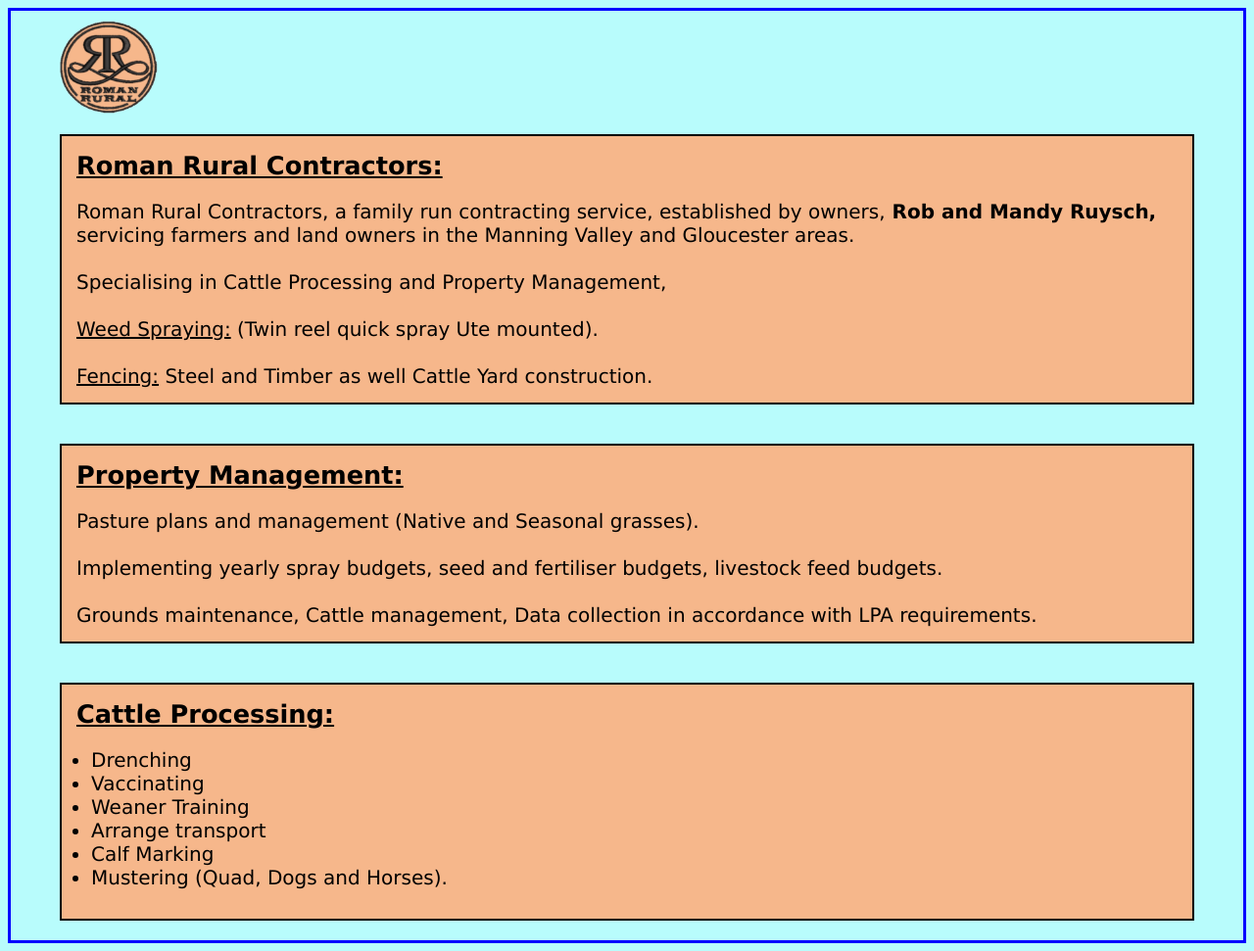
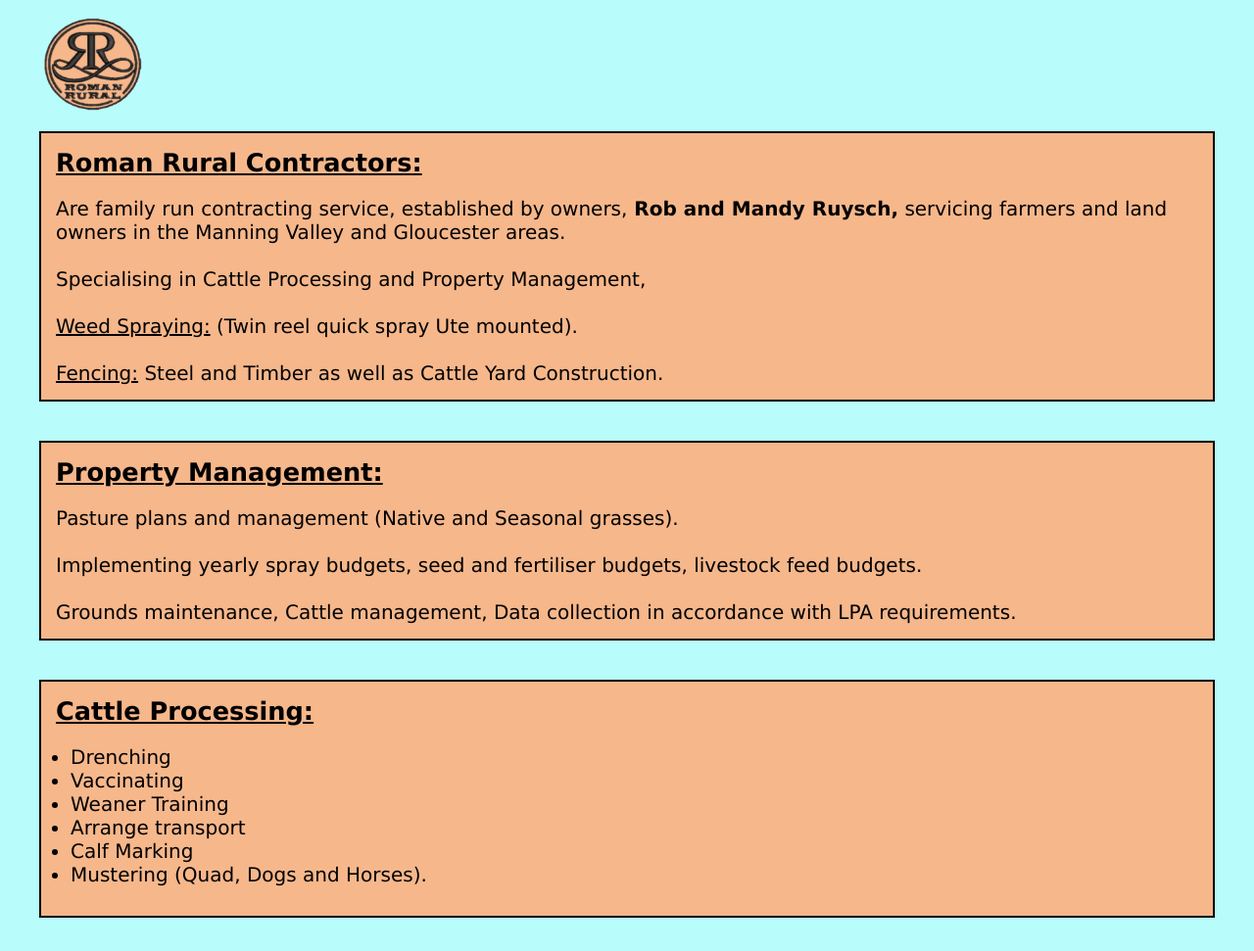
Before and after one commit to BRuysch/romanrural, a plain HTML site: page About.html in a window 1280 px wide. Shown: the whole page at 98% size. Drawn offline with Linux system fonts and the light colour scheme.

Commit message:
update 21-6-24

```diff
--- a/About.html
+++ b/About.html
@@ -8,13 +8,14 @@
     body{
       font-family: Verdana, Geneva, Tahoma, sans-serif;
     background-color: rgba(20, 247, 247, 0.3);
-    border: 3px solid blue;
-
+    /*border: 3px solid blue;*/
+      margin-left: 40px;
+      margin-right: 40px;
 
     }
     .Hello{
       width: 100px;
-      margin-left: 50px;
+      margin-left: 5px;
       margin-top: 10px;
 
     }
@@ -22,8 +23,7 @@
       color: black;
       text-decoration: underline;
       font-size: 160%;
-      margin-left: 50px;
-      margin-right: 50px;
+
       margin-bottom: -30px;
       background: #f6b78b;
       padding: 15px;
@@ -37,8 +37,7 @@
       color: black;
       text-decoration: underline;
       font-size: 160%;
-      margin-left: 50px;
-      margin-right: 50px;
+
       margin-bottom: -30px;
       background: #f6b78b;
       padding: 15px;
@@ -53,8 +52,7 @@
       border: 2px solid black;
       border-top: none;
       background: #f6b78b;
-      margin-right: 50px;
-      margin-left: 50px;
+
       padding: 15px;
       padding-top: 15px;
       margin-bottom: 40px;
@@ -67,8 +65,7 @@
       font-size: 20px;
       text-align: centre;
       margin-top: 5px;
-      margin-left: 50px;
-      margin-right: 50px;
+
       background: #f6b78b;
       border: 2px solid black;
       border-top: none;
@@ -83,7 +80,7 @@
   <header><h1>Roman Rural Contractors:</h1></header>
 
   <p>
-    Roman Rural Contractors, a family run contracting service, established by owners,<b> Rob and Mandy Ruysch,</b> servicing farmers and land owners in the Manning Valley and Gloucester areas.
+    Are family run contracting service, established by owners,<b> Rob and Mandy Ruysch,</b> servicing farmers and land owners in the Manning Valley and Gloucester areas.
     <br>
     <br>
     Specialising in Cattle Processing and Property Management,
@@ -91,7 +88,7 @@
     <br>
     <u>Weed Spraying:</u> (Twin reel quick spray Ute mounted).<br>
     <br>
-    <u> Fencing:</u> Steel and Timber as well Cattle Yard construction.
+    <u> Fencing:</u> Steel and Timber as well as Cattle Yard Construction.
   </p>
 
   <h2>Property Management:</h2>
```
